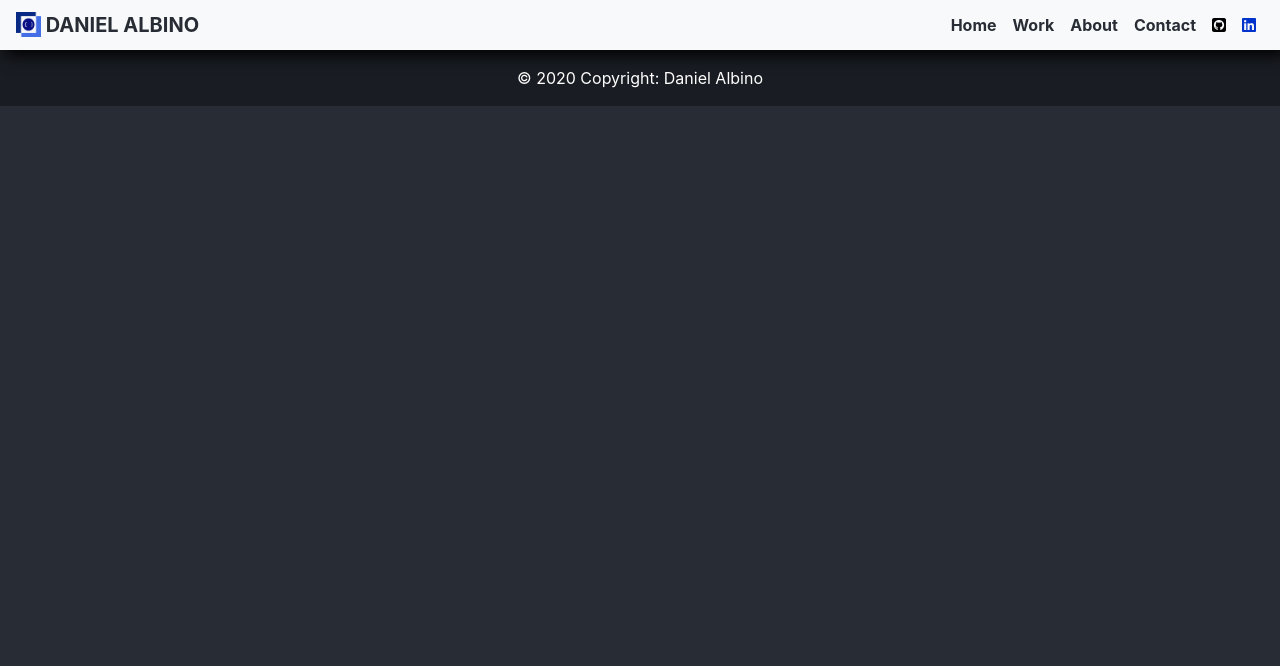
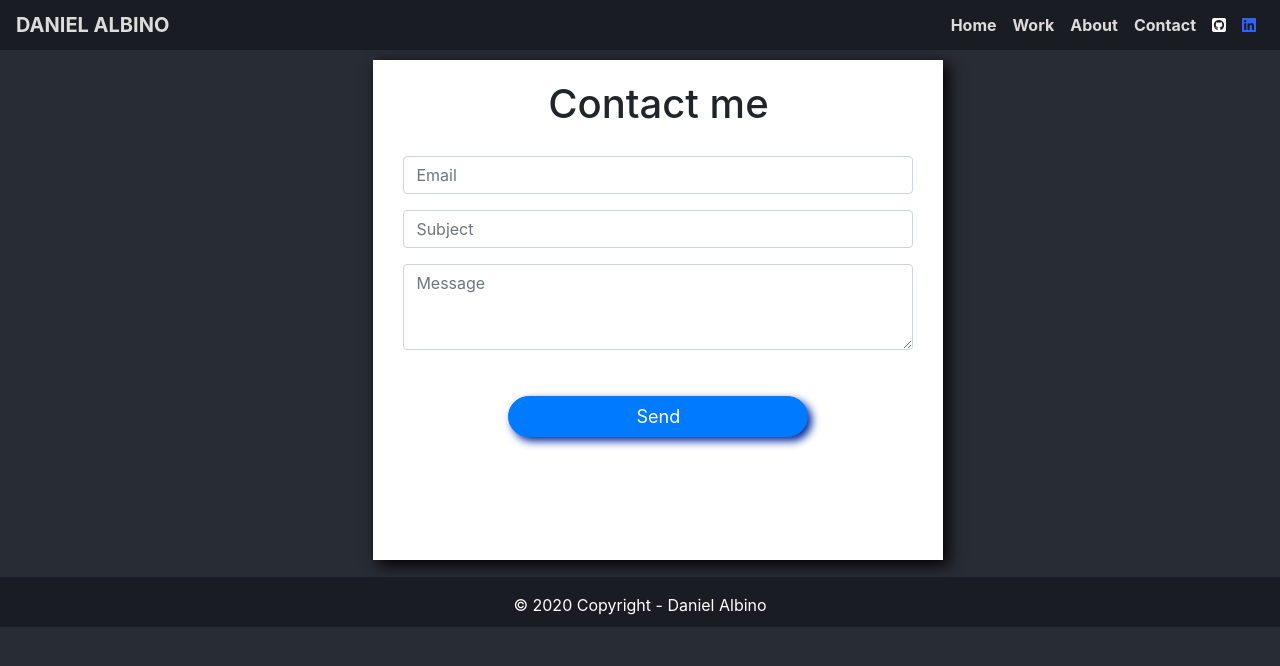
Before and after one commit to DanielAlbino/portfolio, a React (Create React App) app: page /contact in a window 1280 px wide. Shown: the top 666 px of the page. Built offline with nearby package versions, Linux system fonts and the light colour scheme.

Commit message:
contact form created

```diff
--- a/src/components/Footer.js
+++ b/src/components/Footer.js
@@ -2,10 +2,10 @@ import React, { Component } from 'react';
 class Footer extends Component {
     render(){
         return (
-            <footer>
+            <footer class="footer">
              {/* Copyright */}
                 <div class="footer-copyright text-center py-3">
-                    © 2020 Copyright: Daniel Albino
+                    © 2020 Copyright - Daniel Albino
                 </div>
              {/* Copyright */}
             </footer>
--- a/src/components/Navbar.js
+++ b/src/components/Navbar.js
@@ -1,5 +1,4 @@
 import React, { Component } from 'react';
-import logo from '../images/logo.png'
 import {Link} from 'react-router-dom'
 
 class Navbar extends Component {
@@ -8,16 +7,16 @@ class Navbar extends Component {
         var github = 'https://github.com/DanielAlbino'
         return (
             <nav class="navbar navbar-expand-lg navbar-light bg-light">
-                <Link class="navbar-brand" to="/"> <img src={logo} alt="Logo" id="logo" /> DANIEL ALBINO</Link>
+                <Link class="navbar-brand" to="/"> DANIEL ALBINO</Link>
                 <button class="navbar-toggler" type="button" data-toggle="collapse" data-target="#navbarNavAltMarkup" aria-controls="navbarNavAltMarkup" aria-expanded="false" aria-label="Toggle navigation">
                 <span class="navbar-toggler-icon"></span>
                 </button>
                 <div class="collapse navbar-collapse" id="navbarNavAltMarkup">
                 <div class="navbar-nav ml-auto">
-                    <Link class="nav-item nav-link menu-item" to="/portfolio">Home</Link>
-                    <Link class="nav-item nav-link menu-item" to="/portfolio/Work">Work</Link>
-                    <Link class="nav-item nav-link menu-item" to="/portfolio/About">About</Link>
-                    <Link class="nav-item nav-link menu-item" to="/portfolio/Contact">Contact</Link>
+                    <Link class="nav-item nav-link menu-item" to="/">Home</Link>
+                    <Link class="nav-item nav-link menu-item" to="/Work">Work</Link>
+                    <Link class="nav-item nav-link menu-item" to="/About">About</Link>
+                    <Link class="nav-item nav-link menu-item" to="/Contact">Contact</Link>
                     <a class="nav-item nav-link github" href={github}><i class="fab fa-github-square"></i></a>
                     <a class="nav-item nav-link linkedin" href={linkedin}><i class="fab fa-linkedin"></i></a>
                 </div>
--- a/src/pages/Contact.js
+++ b/src/pages/Contact.js
@@ -2,8 +2,26 @@ import React, { Component } from 'react';
 class Contact extends Component {
     render(){
         return (
-           <div>
-               <h1>Contact page</h1>
+           <div class="col-6 email-form">
+
+               <form>
+               <h1>Contact me</h1>
+                {/* Email */}
+                <div class="form-group">
+                    <input type="email" class="form-control" id="exampleFormControlInput1" placeholder="Email" />
+                </div>
+
+                {/* Subject */}
+                <div class="form-group">
+                    <input type="email" class="form-control" id="exampleFormControlInput1" placeholder="Subject" />
+                </div>
+
+                {/* Message */}
+                <div class="form-group">
+                    <textarea class="form-control" id="exampleFormControlTextarea1" rows="3" placeholder="Message"></textarea>
+                </div>
+                <button class="btn btn-primary">Send</button>
+                </form>
            </div>
         );
     }
--- a/src/pages/Home.js
+++ b/src/pages/Home.js
@@ -5,10 +5,11 @@ class Home extends Component {
         return (
           <div id="home">
             <Carousel/>
-            {/* Cards */}
+
             <hr />
             <h1 class="title">In Development</h1>
             <div class="col-12 row cards">
+              {/* Cards */}
               <div class="card  col-xs-12 col-sm-12 col-md-3 col-lg-3 " >
                 <img src="" class="card-img-top" alt="..." />
                 <div class="card-body">
@@ -16,6 +17,7 @@ class Home extends Component {
                   <p class="card-text">Some quick example text to build on the card title and make up the bulk of the card's content.</p>
                 </div>
               </div>
+              {/* Cards */}
               <div class="card col-xs-12 col-sm-12 col-md-3 col-lg-3 " >
                 <img src="" class="card-img-top" alt="..." />
                 <div class="card-body">
@@ -23,6 +25,7 @@ class Home extends Component {
                   <p class="card-text">Some quick example text to build on the card title and make up the bulk of the card's content.</p>
                 </div>
               </div>
+              {/* Cards */}
               <div class="card col-xs-12 col-sm-12 col-md-3 col-lg-3 " >
                 <img src="" class="card-img-top" alt="..." />
                 <div class="card-body">
--- a/src/route/index.js
+++ b/src/route/index.js
@@ -9,10 +9,10 @@ class Routing extends Component {
     render(){
         return(
             <Switch>
-                <Route exact path='/portfolio' component={Home}/>
-                <Route path='/portfolio/work' component={Work}/>
-                <Route path='/portfolio/about' component={About}/>
-                <Route path='/portfolio/contact' component={Contact}/>
+                <Route exact path='/' component={Home}/>
+                <Route path='/work' component={Work}/>
+                <Route path='/about' component={About}/>
+                <Route path='/contact' component={Contact}/>
             </Switch>
         );
         }
--- a/src/sass/main.sass
+++ b/src/sass/main.sass
@@ -4,19 +4,24 @@ html, body
 
 /* NAVBAR */
 .menu-item
-    color: #282c34 !important
+    color: #dcdcdd !important
     font-weight: bold
     &:hover
-        color:  #371de2 !important
+        color: #6464c4  !important
 
 .navbar
+    position: -webkit-sticky
+    position: sticky
+    top: 0
     padding-top: 5px
     padding-bottom: 5px
-    box-shadow: 5px 5px 15px black
+    /* box-shadow: 5px 5px 15px black */
+    background-color: #191c22 !important
+    z-index: 2
 
 .navbar-brand
     font-weight: bold
-    color: #282c34 !important
+    color: #dcdcdd !important
 
 #logo
     width: 25px
@@ -25,13 +30,24 @@ html, body
 
 /* Social Media */
 .linkedin
-    color: #0033cc !important
+    color: #3263f8 !important
     &:hover
         color: #809fff !important
 .github
-    color: black !important
+    color: #ffffff !important
     &:hover
-        color:  #737373 !important
+        color:  #adabab !important
+/* Footer */
+.footer
+    color: white
+    background-color: #191c22
+    position: relative
+    left: 0
+    bottom: 0
+    height: 50px
+    width: 100%
+    overflow: hidden
+
 
 /* RESPONSIVE */
 
@@ -87,6 +103,27 @@ html, body
     .cards .card
         margin: 0px 25px
 
-    .footer-copyright
-        color: white
-        background-color: #191c22
+    /* Email Form */
+    .email-form
+        margin-top: 10px
+        text-align: center
+        left: 28%
+        width: 600px
+        height: 467px
+        margin-bottom: 50px
+
+    .email-form form
+        background-color: white
+        padding: 0px 30px
+        height: 500px
+        box-shadow: 5px 5px 15px black
+
+    form h1
+        padding: 20px 0px
+
+    .btn
+        margin-top: 30px
+        font-size: 18px
+        width: 300px
+        border-radius: 50px
+        box-shadow: 4px 4px 8px  #002699
```
